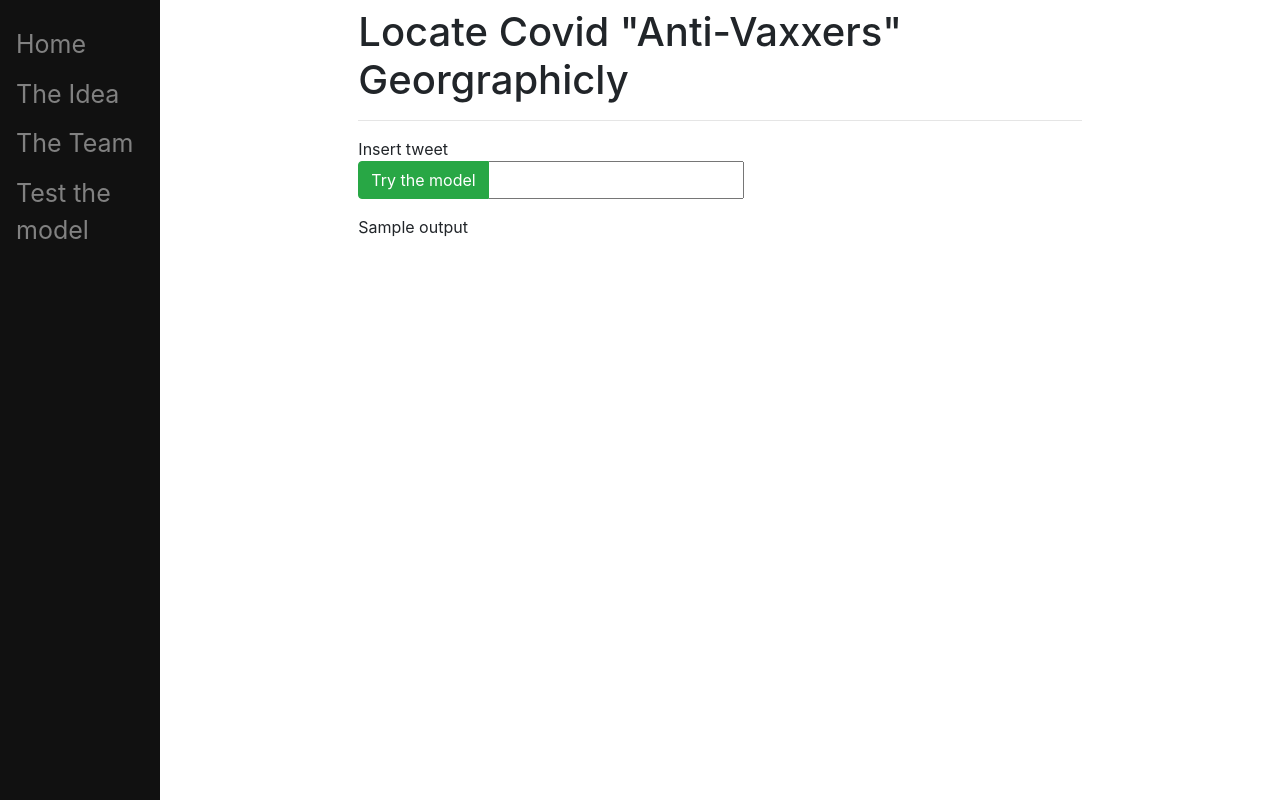
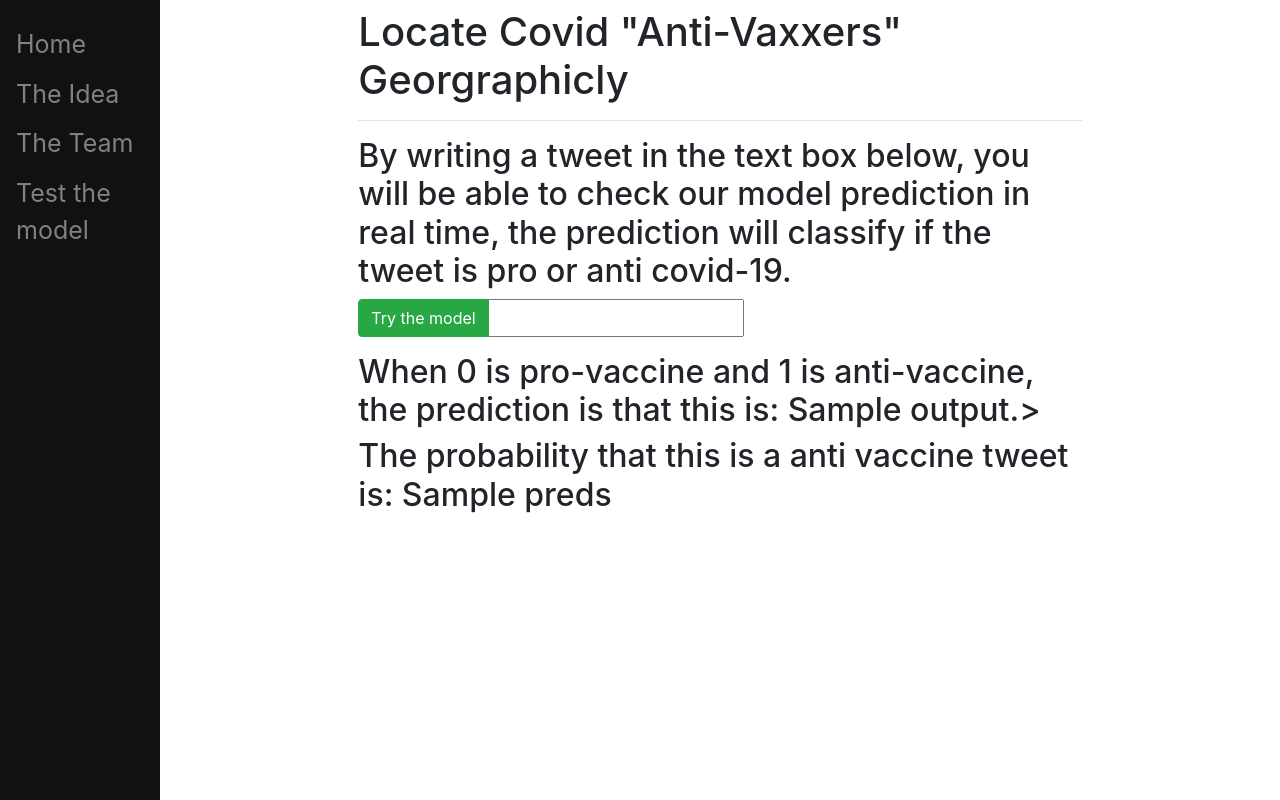
Before and after one commit to ronlevy120/Vaccine-nation, a Django app: template mysite/main/templates/main/test.html in a window 1280 px wide. Run offline with Django 3.2, Linux system fonts and the light colour scheme; the template is opened without the code that fills it: most values are stand-ins (such as "Sample title", 1, 10 or a date in 2020); form fields are guessed from the names that the template uses; some libraries are stand-ins or nearby versions.

Commit message:
preds and text

```diff
--- a/mysite/main/templates/main/test.html
+++ b/mysite/main/templates/main/test.html
@@ -2,7 +2,8 @@
 
 {% block title %}Create new list{% endblock %}
 {% block content %}
-Insert tweet
+<h2>By writing a tweet in the text box below, you will be able to check our model prediction in real time, the prediction will classify if the tweet is pro or anti covid-19.
+</h2>
 <form method="POST" action="/test/" class="form-group">
     {% csrf_token %}
     <div class="input-group mb-3">
@@ -11,6 +12,7 @@ Insert tweet
         </div>
         {{form.name}}
     </div>
-    {{output}}
+    <h2>When 0 is pro-vaccine and 1 is anti-vaccine, the prediction is that this is: {{output}}.></h2>
+    <h2>The probability that this is a anti vaccine tweet is: {{preds}}</h2>
 </form>
 {% endblock %}
--- a/mysite/main/views.py
+++ b/mysite/main/views.py
@@ -155,13 +155,13 @@ def test(response):
             print(f"n: {n}")
             df = preprocess_input(n)
             print(f"df: {df}")
-            preds = model.predict_proba(df)
+            preds = model.predict_proba(df)[0][1]
             result = np.asarray([np.argmax(line) for line in preds])[0]
             print(f"result type: {type(result)}, result: {result}, prediction: {preds}")
         else:
             print("NOT VALID")
             result = "NOT VALID"
-        return render(response, 'main/test.html', {"form": form, "output": preds})
+        return render(response, 'main/test.html', {"form": form, "output": result, "preds": preds})
 
     else:
         form = CreateNewList()
```
